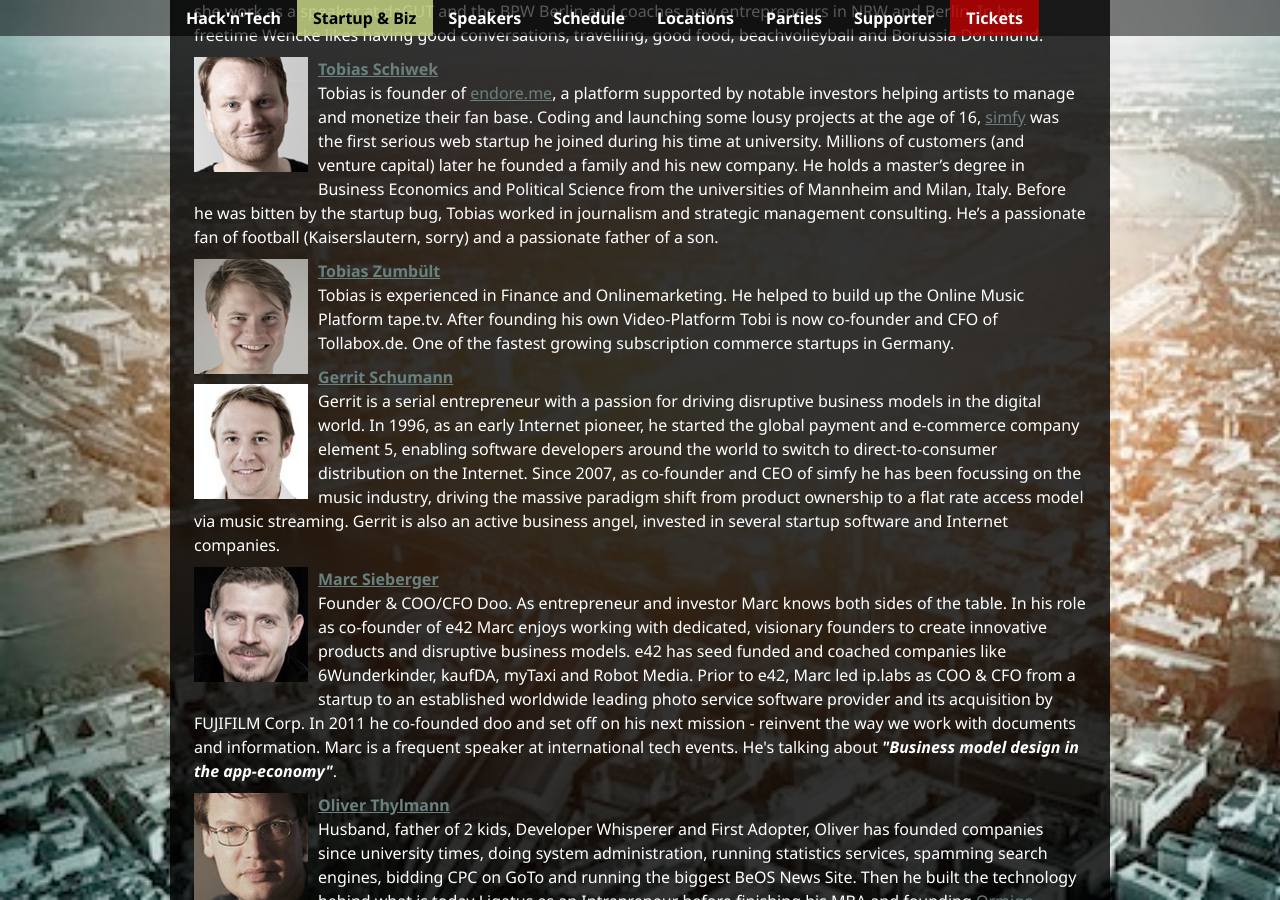
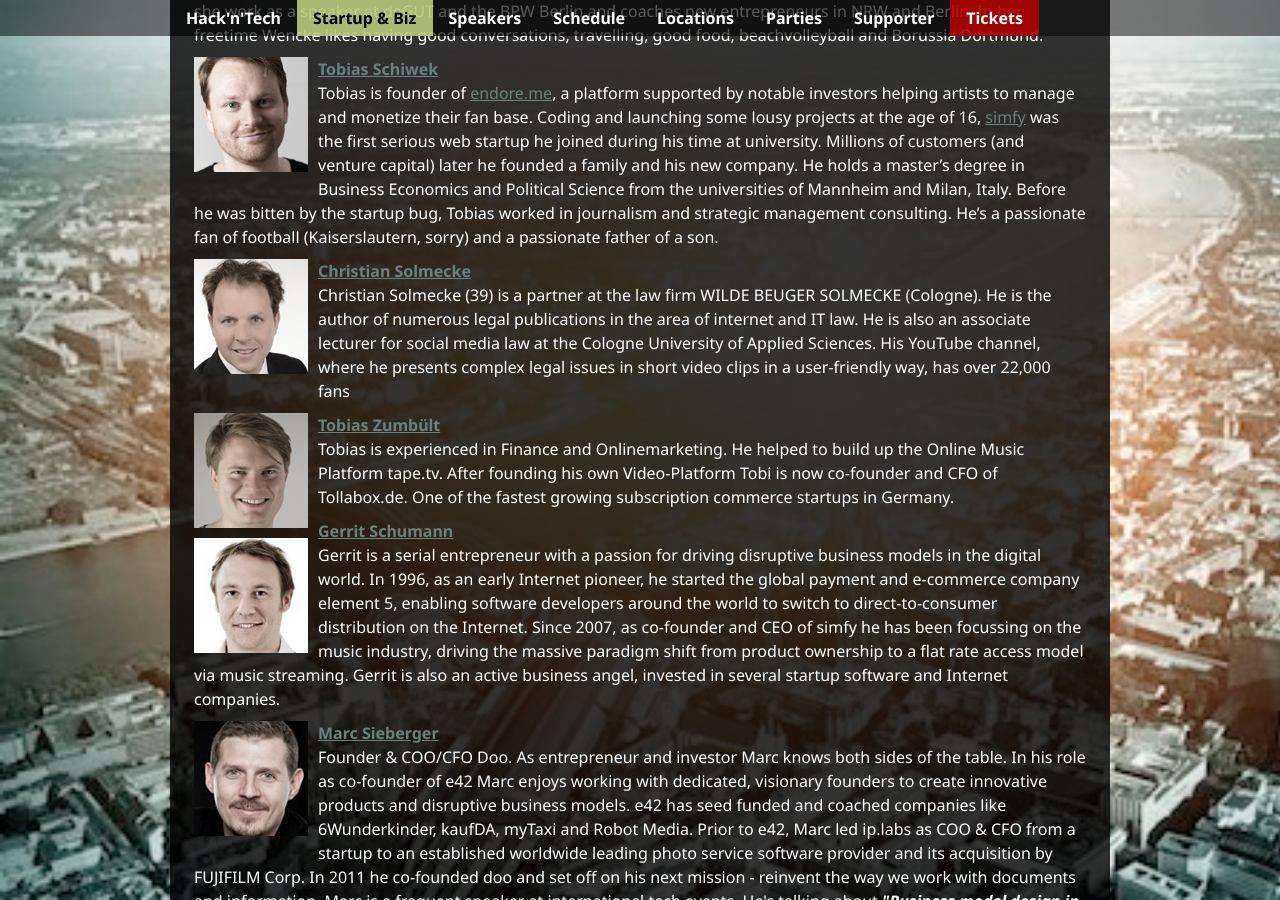
Before and after one commit to InteractiveCologne/interactivecologne.github.com, a Jekyll site: the page built from startup.html, in a window 1280 px wide and 900 px high, scrolled down 2948 px. Built offline with Jekyll 4.4.1, drawn with Linux system fonts in a browser that asks for light colours; nearby versions of some CDN libraries.

Commit message:
add speaker

```diff
--- a/startup.html
+++ b/startup.html
@@ -86,6 +86,12 @@
 
 				<p class="speaker">
 					<img class="speaker" src="assets/images/speaker/tobias-schiwek.jpg" alt="Tobias Schiwek"/><a href="#tobias-schiwek" name="tobias-schiwek"><strong>Tobias Schiwek</strong></a><br/>Tobias is founder of <a href="http://endore.me">endore.me</a>, a platform supported by notable investors helping artists to manage and monetize their fan base. Coding and launching some lousy projects at the age of 16, <a href="http://simfy.de">simfy</a> was the first serious web startup he joined during his time at university. Millions of customers (and venture capital) later he founded a family and his new company. He holds a master’s degree in Business Economics and Political Science from the universities of Mannheim and Milan, Italy. Before he was bitten by the startup bug, Tobias worked in journalism and strategic management consulting. He’s a passionate fan of football (Kaiserslautern, sorry) and a passionate father of a son.
+				</p>
+
+				<p class="speaker">
+					<img class="speaker" src="assets/images/speaker/christian-solmecke.jpg" alt="Christian Solmecke"/><a href="#christian-solmecke" name="christian-solmecke"><strong>Christian Solmecke</strong></a><br/>Christian Solmecke (39) is a partner at the law firm WILDE BEUGER SOLMECKE
+					(Cologne). He is the author of numerous legal publications in the area of internet and IT law. He is also an associate lecturer for social media law at the Cologne University of Applied Sciences.
+					His YouTube channel, where he presents complex legal issues in short video clips in a user-friendly way, has over 22,000 fans
 				</p>
 
 				<p class="speaker">
```
Also changed, not shown: assets/images/speaker/christian-solmecke.jpg (added), assets/images/speaker/ingo-franz.jpg (added), assets/images/speaker/mathias_hornberger.jpg (added).
